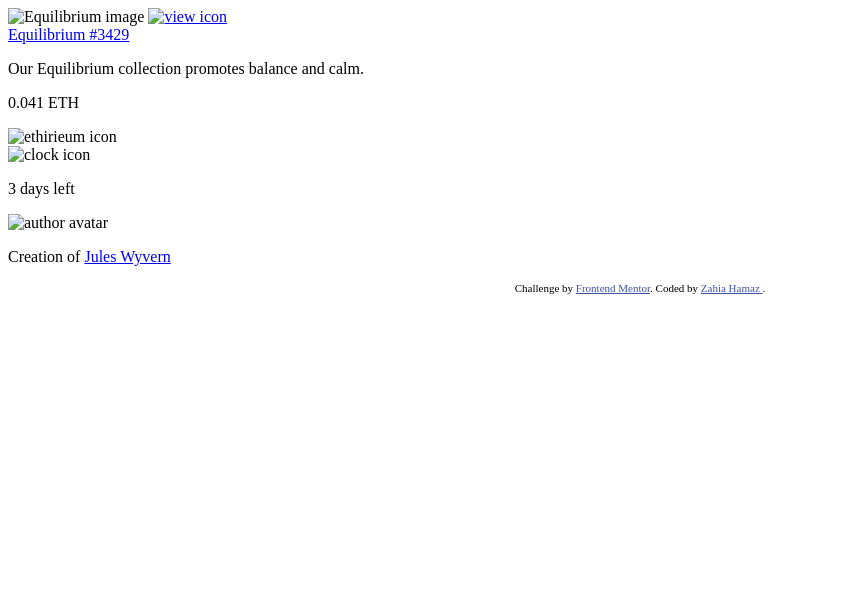
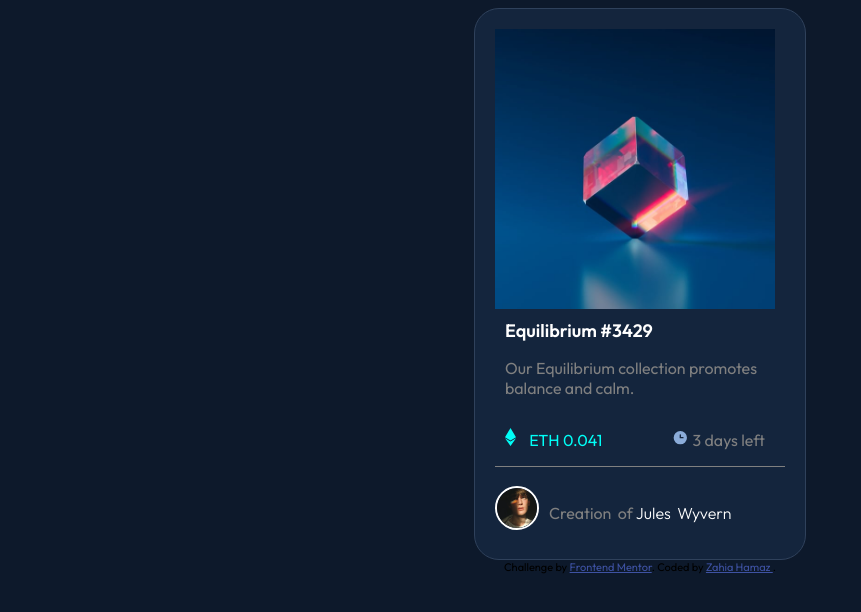
Before and after one commit to Zahia93/NFT-card, a plain HTML site: page index.html in a window 1280 px wide. Shown: the whole page, without its empty margins (0-861 px from the left). Drawn offline with Linux system fonts and the light colour scheme; the site is published under a folder, as on GitHub Pages, so addresses that start at the root find nothing.

Commit message:
update the links

```diff
--- a/index.html
+++ b/index.html
@@ -12,7 +12,7 @@
     href="https://fonts.googleapis.com/css2?family=Outfit:wght@300;400;600&family=Roboto:wght@300&family=Work+Sans:ital,wght@0,200;0,300;0,400;0,500;0,700;0,800;1,600&display=swap"
     rel="stylesheet" />
   <!-- link the css -->
-  <link rel="stylesheet" href="/style.css" />
+  <link rel="stylesheet" href="./style.css" type="text/css"/>
   <title>Frontend Mentor | NFT preview card component</title>
   <!-- Feel free to remove these styles or customise in your own stylesheet 👍 -->
   <style>
@@ -30,8 +30,8 @@
 <body>
   <div class="container">
     <div class="eth-container">
-      <img src="/images/image-equilibrium.jpg" alt="Equilibrium image" width="280px"/>
-     <a href="#" class="ethirium"><img src="/images/icon-view.svg" alt="view icon" class="view" width="50px"></a>
+      <img src="./images/image-equilibrium.jpg" alt="Equilibrium image" width="280px"/>
+     <a href="#" class="ethirium"><img src="./images/icon-view.svg" alt="view icon" class="view" width="50px"></a>
     </div>
     <div class="eqrm">
       <a href="#" class="equilibrium"> Equilibrium #3429 </a>
@@ -40,15 +40,15 @@
     <div class="flex">
       <div class="eth">
         <p class="eth">0.041 ETH</p>
-        <img class="eth_icon" src="/images/icon-ethereum.svg" alt="ethirieum icon">
+        <img class="eth_icon" src="./images/icon-ethereum.svg" alt="ethirieum icon">
       </div>
       <div class="days">
-        <img class="clock-icon" src="/images/icon-clock.svg" alt="clock icon">
+        <img class="clock-icon" src="./images/icon-clock.svg" alt="clock icon">
         <p class="days"> 3 days left</p>
       </div>
     </div>
     <div class="author">
-      <img class="avatar" src="/images/image-avatar.png" alt="author avatar" width="40px">
+      <img class="avatar" src="./images/image-avatar.png" alt="author avatar" width="40px">
       <p class="author"> Creation of <a href="#" class="jules">Jules Wyvern </a> </p>
 
     </div>
```
